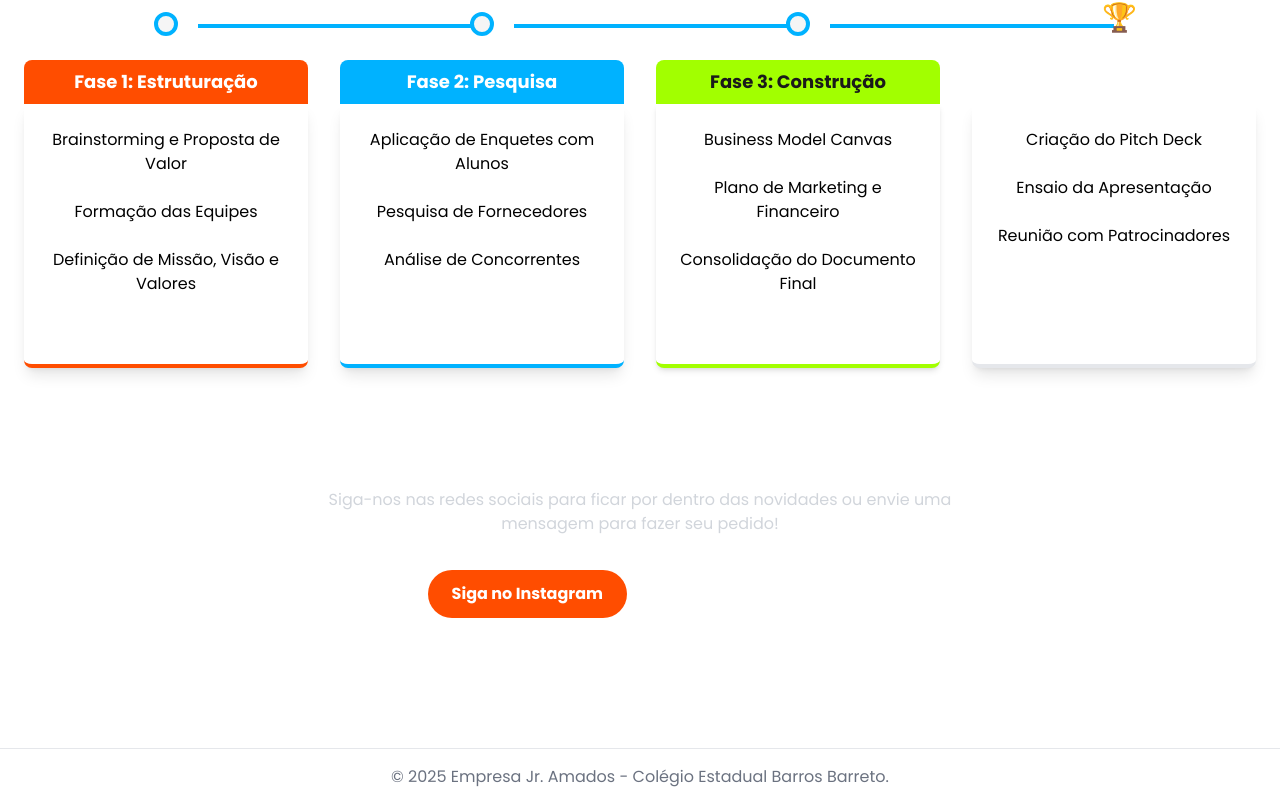
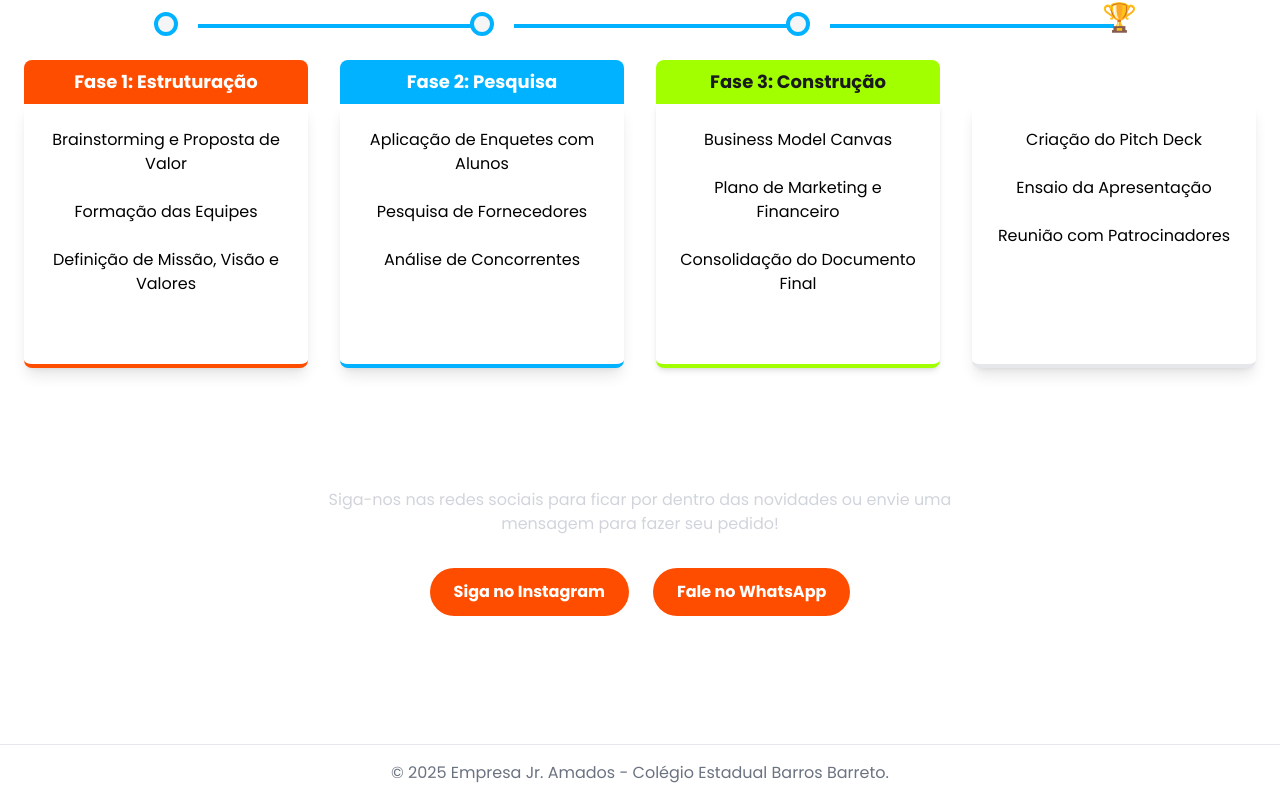
Before and after one commit to wilderpaz/-2-A-AMADOS, a plain HTML site: page index.html in a window 1280 px wide. Shown: the part 2939-3744 px from the top of the page. Drawn offline with nearby package versions, Linux system fonts and the light colour scheme.

Commit message:
Update index.html

```diff
--- a/index.html
+++ b/index.html
@@ -346,7 +346,7 @@
                 <p class="text-gray-300 mb-8 max-w-2xl mx-auto">Siga-nos nas redes sociais para ficar por dentro das novidades ou envie uma mensagem para fazer seu pedido!</p>
                 <div class="flex justify-center items-center space-x-6">
                     <a href="#" class="bg-primary text-white px-6 py-3 rounded-full font-bold hover:bg-opacity-90 transition duration-300">Siga no Instagram</a>
-                    <a href="#" class="border-2 border-white text-white px-6 py-3 rounded-full font-bold hover:bg-white hover:text-dark transition duration-300">Fale no WhatsApp</a>
+                    <a href="#" class="bg-primary text-white px-6 py-3 rounded-full font-bold hover:bg-opacity-90 transition duration-300">Fale no WhatsApp</a>
                 </div>
             </div>
         </section>
```
